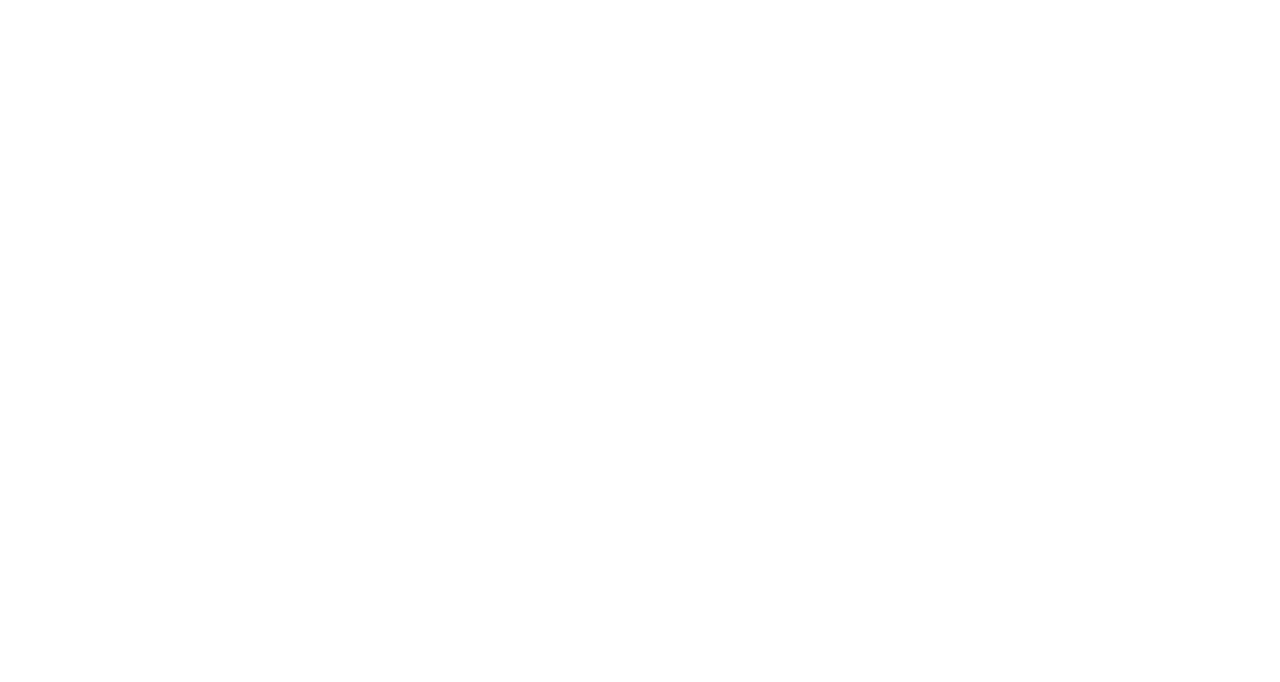
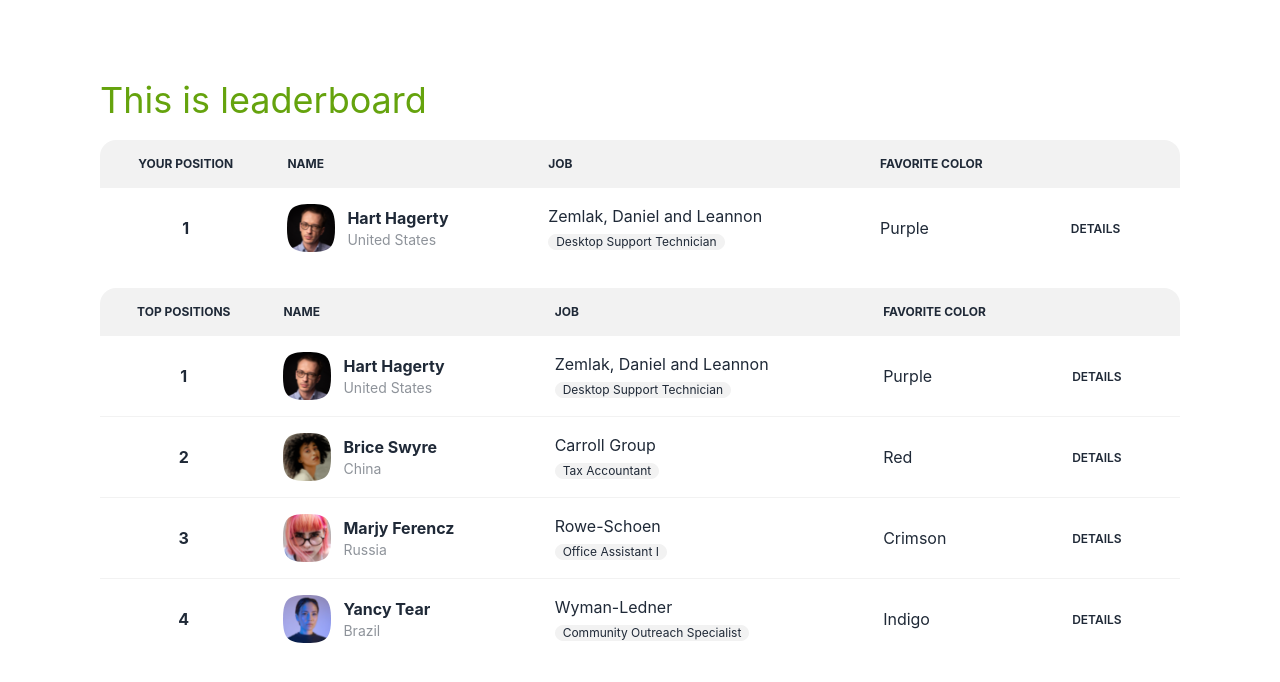
Before and after one commit to the-code-wizards/hello_talk_client, a Next.js app: page / in a window 1280 px wide. Shown: the top 682 px of the page. Built offline with nearby package versions, Linux system fonts and the light colour scheme.

Commit message:
leaderboard position center

```diff
--- a/components/Leaderboard/Leaderboard.js
+++ b/components/Leaderboard/Leaderboard.js
@@ -59,7 +59,7 @@
             {/* <!-- head --> */}
             <thead>
               <tr>
-                <th>Top Positions</th>
+                <th className="text-center">Top Positions</th>
                 <th>Name</th>
                 <th>Job</th>
                 <th>Favorite Color</th>
@@ -69,7 +69,7 @@
             <tbody>
               {/* <!-- row 1 --> */}
               <tr>
-                <th>1</th>
+                <th className="text-center">1</th>
                 <td>
                   <div className="flex items-center space-x-3">
                     <div className="avatar">
@@ -98,7 +98,7 @@
               </tr>
               {/* <!-- row 2 --> */}
               <tr>
-                <th>2</th>
+                <th className="text-center">2</th>
                 <td>
                   <div className="flex items-center space-x-3">
                     <div className="avatar">
@@ -127,7 +127,7 @@
               </tr>
               {/* <!-- row 3 --> */}
               <tr>
-                <th>3</th>
+                <th className="text-center">3</th>
                 <td>
                   <div className="flex items-center space-x-3">
                     <div className="avatar">
@@ -156,7 +156,7 @@
               </tr>
               {/* <!-- row 4 --> */}
               <tr>
-                <th>4</th>
+                <th className="text-center">4</th>
                 <td>
                   <div className="flex items-center space-x-3">
                     <div className="avatar">
--- a/pages/index.js
+++ b/pages/index.js
@@ -23,6 +23,7 @@
         <meta name="viewport" content="width=device-width, initial-scale=1" />
         <link rel="icon" href="/favicon.ico" />
       </Head>
+      <Leaderboard></Leaderboard>
     </>
   );
 }
```
